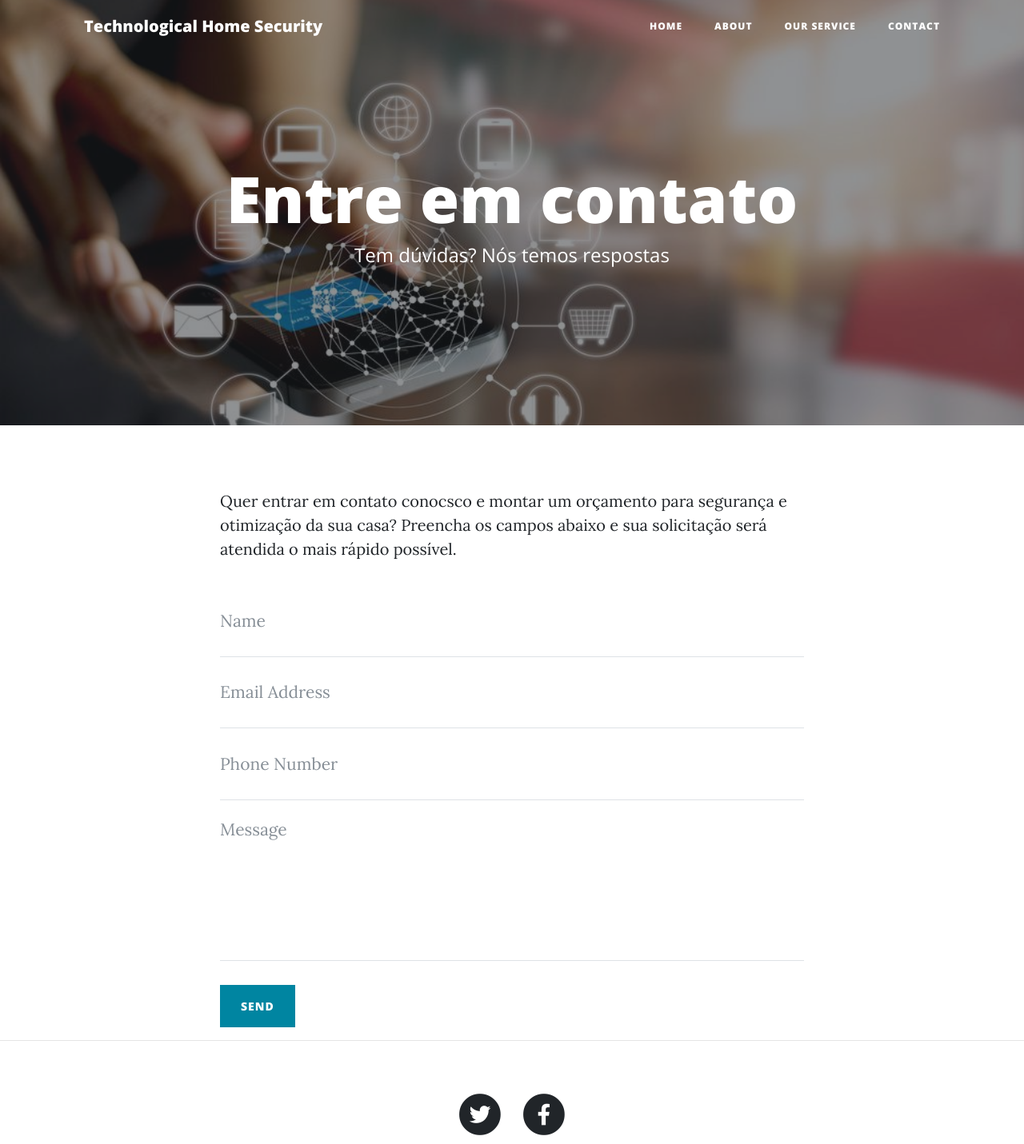
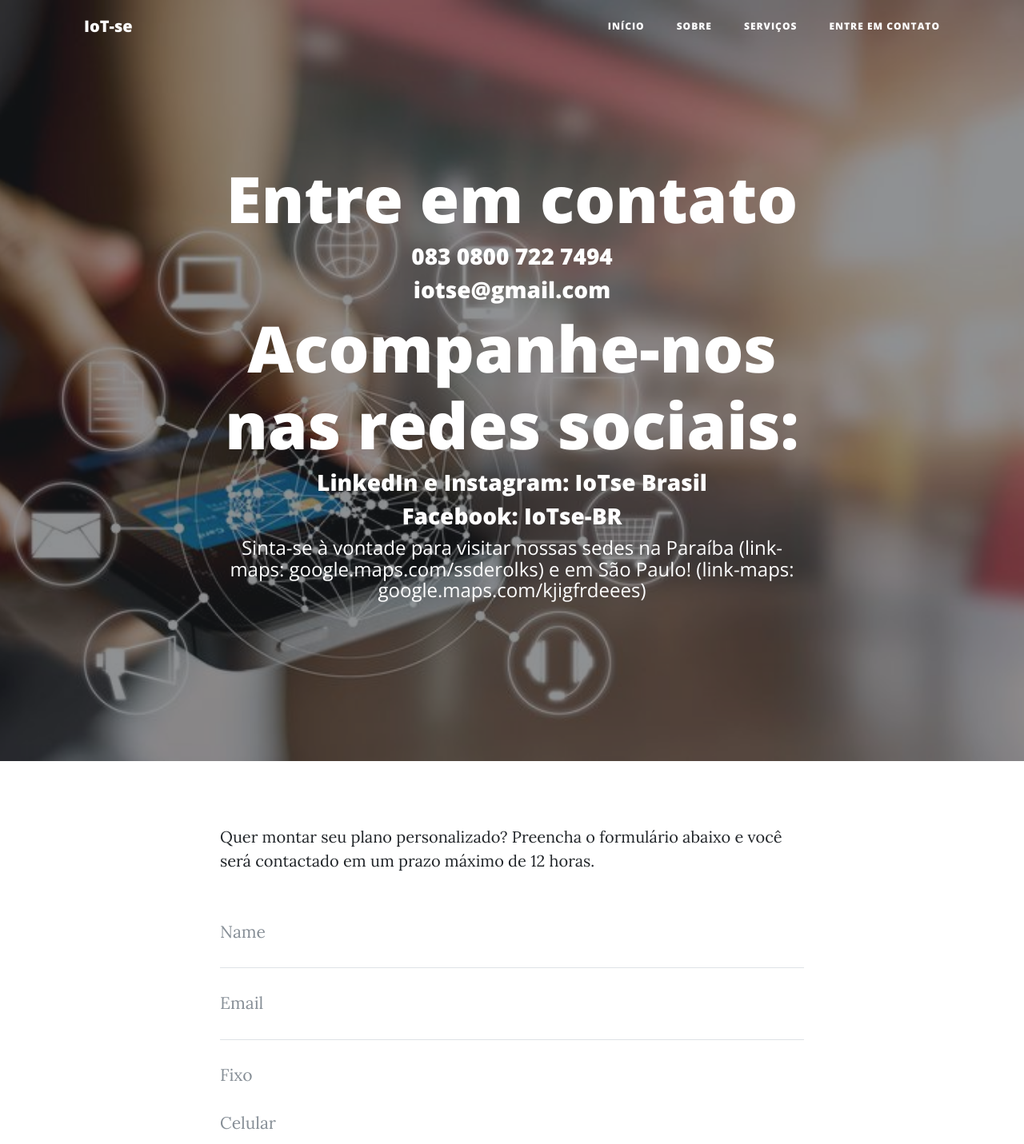
Before and after one commit to GCM-Projeto-Final/GCM-Projeto-Final.github.io, a website: page startbootstrap-clean-blog-gh-pages/startbootstrap-clean-blog-gh-pages/contact.html in a window 1280 px wide. Shown: the top 1431 px of the page at 80% size. Drawn offline with nearby package versions, Linux system fonts and the light colour scheme; files whose address does not match are found by name.

Commit message:
Alterando o texto base dos arquivos HTML principais (index, about, contact, post)

```diff
--- a/startbootstrap-clean-blog-gh-pages/startbootstrap-clean-blog-gh-pages/contact.html
+++ b/startbootstrap-clean-blog-gh-pages/startbootstrap-clean-blog-gh-pages/contact.html
@@ -8,7 +8,7 @@
   <meta name="description" content="">
   <meta name="author" content="">
 
-  <title>Technological Home Security</title>
+  <title>IoT-se</title>
   <link rel="icon" href="img/icone.jpg" type="image/x-icon"/>
 
 
@@ -30,7 +30,7 @@
   <!-- Navigation -->
   <nav class="navbar navbar-expand-lg navbar-light fixed-top" id="mainNav">
     <div class="container">
-      <a class="navbar-brand" href="index.html">Technological Home Security</a>
+      <a class="navbar-brand" href="index.html">IoT-se</a>
       <button class="navbar-toggler navbar-toggler-right" type="button" data-toggle="collapse" data-target="#navbarResponsive" aria-controls="navbarResponsive" aria-expanded="false" aria-label="Toggle navigation">
         Menu
         <i class="fas fa-bars"></i>
@@ -38,16 +38,16 @@
       <div class="collapse navbar-collapse" id="navbarResponsive">
         <ul class="navbar-nav ml-auto">
           <li class="nav-item">
-            <a class="nav-link" href="index.html">Home</a>
+            <a class="nav-link" href="index.html">Início</a>
           </li>
           <li class="nav-item">
-            <a class="nav-link" href="about.html">About</a>
+            <a class="nav-link" href="about.html">Sobre</a>
           </li>
           <li class="nav-item">
-            <a class="nav-link" href="post.html">Our Service</a>
+            <a class="nav-link" href="post.html">Serviços</a>
           </li>
           <li class="nav-item">
-            <a class="nav-link" href="contact.html">Contact</a>
+            <a class="nav-link" href="contact.html">Entre em contato</a>
           </li>
         </ul>
       </div>
@@ -62,7 +62,12 @@
         <div class="col-lg-8 col-md-10 mx-auto">
           <div class="page-heading">
             <h1>Entre em contato</h1>
-            <span class="subheading">Tem dúvidas? Nós temos respostas</span>
+            <h3>083 0800 722 7494</h3>
+            <h3>iotse@gmail.com</h3>
+            <h1>Acompanhe-nos nas redes sociais:</h1>
+            <h3>LinkedIn e Instagram: IoTse Brasil</h3>
+            <h3>Facebook: IoTse-BR</h3>
+            <span class="subheading">Sinta-se à vontade para visitar nossas sedes na Paraíba (link-maps: google.maps.com/ssderolks) e em São Paulo! (link-maps: google.maps.com/kjigfrdeees)</span>
           </div>
         </div>
       </div>
@@ -73,7 +78,7 @@
   <div class="container">
     <div class="row">
       <div class="col-lg-8 col-md-10 mx-auto">
-        <p>Quer entrar em contato conocsco e montar um orçamento para segurança e otimização da sua casa? Preencha os campos abaixo e sua solicitação será atendida o mais rápido possível.</p>
+        <p>Quer montar seu plano personalizado? Preencha o formulário abaixo e você será contactado em um prazo máximo de 12 horas.</p>
         <!-- Contact Form - Enter your email address on line 19 of the mail/contact_me.php file to make this form work. -->
         <!-- WARNING: Some web hosts do not allow emails to be sent through forms to common mail hosts like Gmail or Yahoo. It's recommended that you use a private domain email address! -->
         <!-- To use the contact form, your site must be on a live web host with PHP! The form will not work locally! -->
@@ -87,28 +92,30 @@
           </div>
           <div class="control-group">
             <div class="form-group floating-label-form-group controls">
-              <label>Email Address</label>
-              <input type="email" class="form-control" placeholder="Email Address" id="email" required data-validation-required-message="Please enter your email address.">
+              <label>Endereço de Email</label>
+              <input type="email" class="form-control" placeholder="Email" id="email" required data-validation-required-message="Please enter your email address.">
               <p class="help-block text-danger"></p>
             </div>
           </div>
           <div class="control-group">
             <div class="form-group col-xs-12 floating-label-form-group controls">
-              <label>Phone Number</label>
-              <input type="tel" class="form-control" placeholder="Phone Number" id="phone" required data-validation-required-message="Please enter your phone number.">
+              <label>Telefones</label>
+              <input type="tel" class="form-control" placeholder="Fixo" id="phone" required data-validation-required-message="Please enter your phone number.">
+              <p class="help-block text-danger"></p>
+              <input type="tel" class="form-control" placeholder="Celular" id="phone" required data-validation-required-message="Please enter your phone number.">
               <p class="help-block text-danger"></p>
             </div>
           </div>
           <div class="control-group">
             <div class="form-group floating-label-form-group controls">
-              <label>Message</label>
-              <textarea rows="5" class="form-control" placeholder="Message" id="message" required data-validation-required-message="Please enter a message."></textarea>
+              <label>Descreva brevemente o seu modelo ideal de casa inteligente:</label>
+              <textarea rows="5" class="form-control" placeholder="Descrição" id="message" required data-validation-required-message="Please enter a message."></textarea>
               <p class="help-block text-danger"></p>
             </div>
           </div>
           <br>
           <div id="success"></div>
-          <button type="submit" class="btn btn-primary" id="sendMessageButton">Send</button>
+          <button type="submit" class="btn btn-primary" id="sendMessageButton">Enviar</button>
         </form>
       </div>
     </div>
@@ -139,7 +146,7 @@
               </a>
             </li>
           </ul>
-          <p class="copyright text-muted">Copyright &copy; Your Website 2020</p>
+          <p class="copyright text-muted">Copyright &copy; IoTChangers(C)</p>
         </div>
       </div>
     </div>
```
Also changed, not shown: startbootstrap-clean-blog-gh-pages/startbootstrap-clean-blog-gh-pages/about.html (+12 -12 lines), startbootstrap-clean-blog-gh-pages/startbootstrap-clean-blog-gh-pages/index.html (+10 -9 lines), startbootstrap-clean-blog-gh-pages/startbootstrap-clean-blog-gh-pages/post.html (+7 -7 lines), README.md (deleted), startbootstrap-clean-blog-gh-pages/startbootstrap-clean-blog-gh-pages/vendor/fontawesome-free/webfonts/fa-brands-400.woff2 (deleted), startbootstrap-clean-blog-gh-pages/startbootstrap-clean-blog-gh-pages/vendor/fontawesome-free/webfonts/fa-regular-400.woff (deleted), startbootstrap-clean-blog-gh-pages/startbootstrap-clean-blog-gh-pages/vendor/fontawesome-free/webfonts/fa-regular-400.woff2 (deleted).
